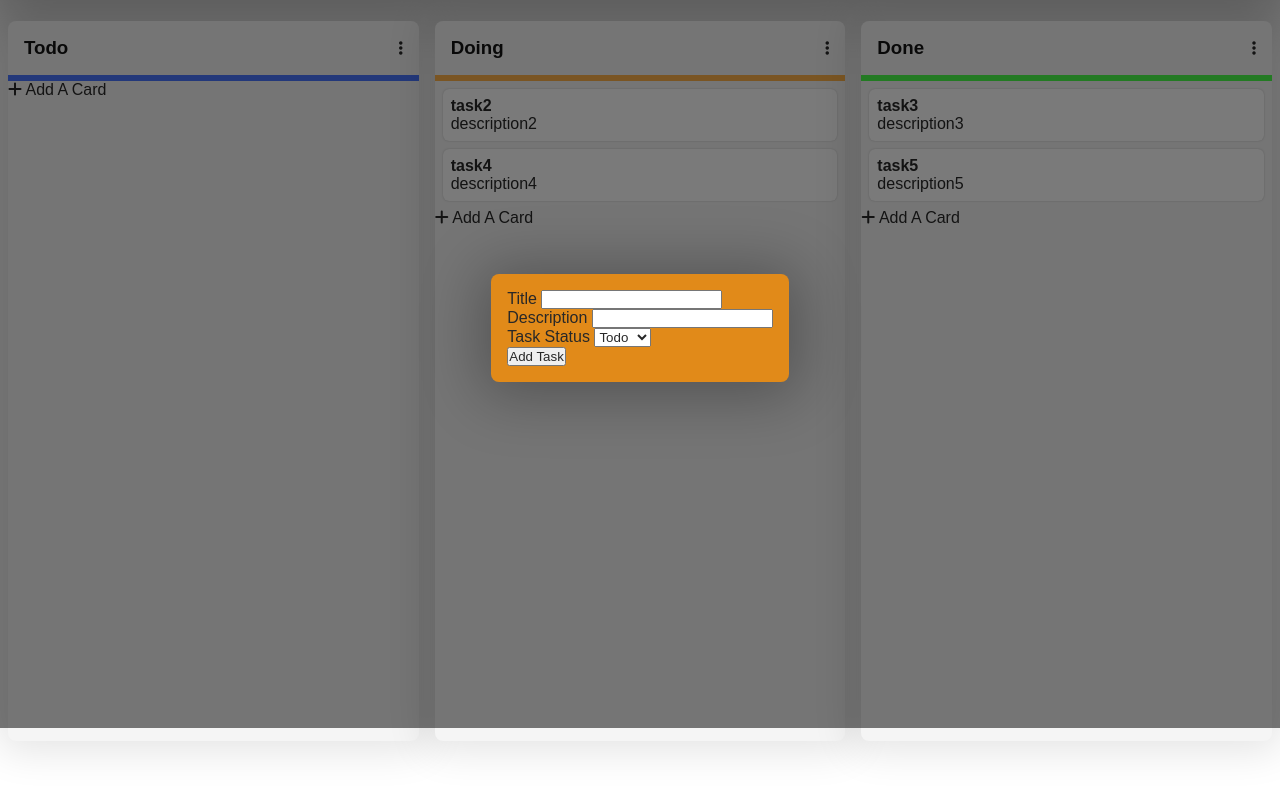
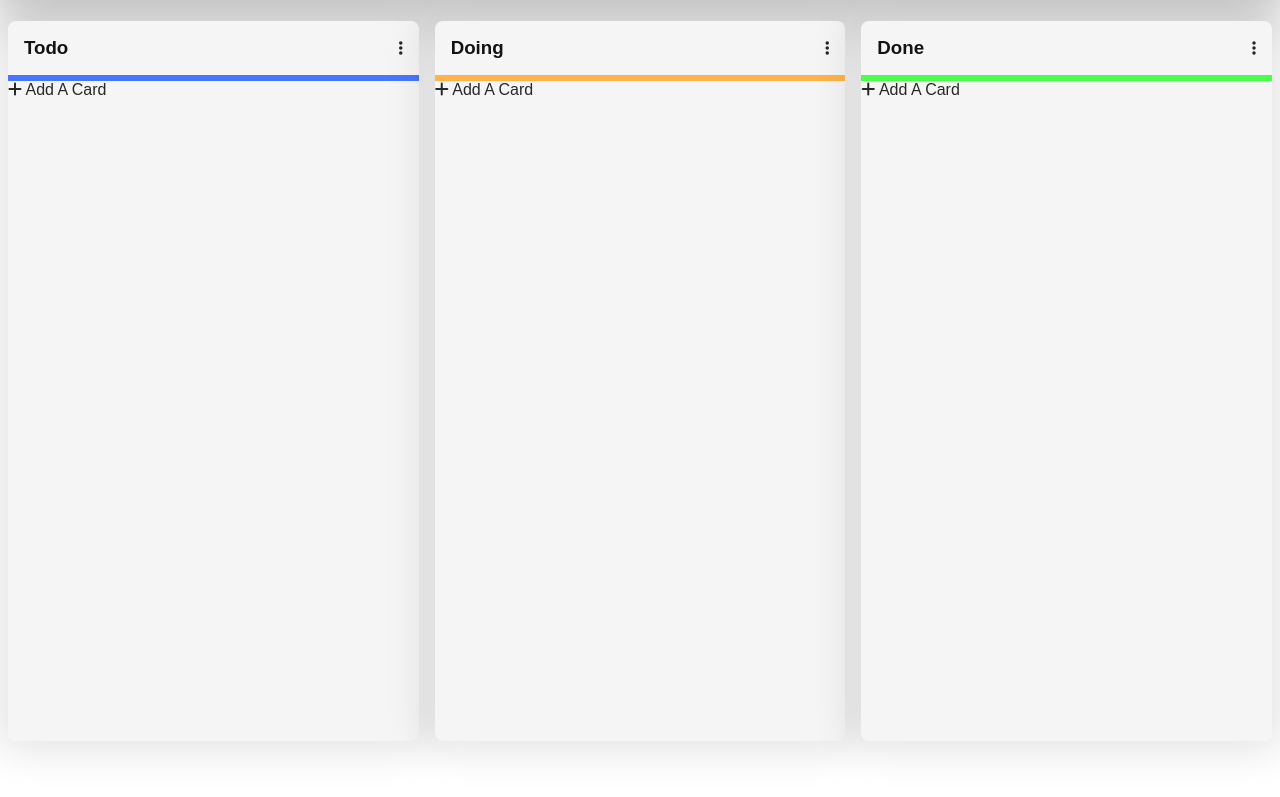
Before and after one commit to mahmutyoung/task-manager, a website: page index.html in a window 1280 px wide. Shown: the part 72-869 px from the top of the page. Drawn offline with Linux system fonts and the light colour scheme.

Commit message:
UI refinement

```diff
--- a/main.js
+++ b/main.js
@@ -1,14 +1,4 @@
-let task1 = createTask('task1', 'description1');
-let task2 = createTask('task2', 'description2');
-let task3 = createTask('task3', 'description3');
-let task4 = createTask('task4', 'description4');
-let task5 = createTask('task5', 'description5');
-task2.status = 'doing';
-task3.status = 'done';
-task4.status = 'doing';
-task5.status = 'done';
-
-const tasks = [task1, task2, task3, task4, task5];
+const tasks = [];
 console.log(tasks);
 const todoList = document.getElementById('todo-list');
 const doingList = document.getElementById('doing-list');
@@ -16,6 +6,7 @@ const doneList = document.getElementById('done-list');
 const form = document.getElementById('form');
 const newCard = document.getElementById('add');
 const popup = document.getElementById('pop-up__container');
+
 form.addEventListener('submit', (e) => {
   e.preventDefault();
   const title = e.target[0].value;
@@ -24,6 +15,8 @@ form.addEventListener('submit', (e) => {
   const newTask = createTask(title, description, status);
   console.log(newTask);
   tasks.push(newTask);
+  e.target[0].value = '';
+  e.target[1].value = '';
 
   renderBoard(tasks);
 
@@ -50,17 +43,9 @@ function renderBoard(tasks) {
   doneList.innerHTML += `<p onclick="addCard()" class="addCard"><i class="fa-solid fa-plus"></i> Add A Card</p>`;
 }
 function deleteBoard() {
-  return tasks.forEach((item) => {
-    if (item.status === 'todo') {
-      todoList.innerHTML = '';
-    }
-    if (item.status === 'doing') {
-      doingList.innerHTML = '';
-    }
-    if (item.status === 'done') {
-      doneList.innerHTML = '';
-    }
-  });
+  todoList.innerHTML = '';
+  doingList.innerHTML = '';
+  doneList.innerHTML = '';
 }
 /*
 function createList(status, tasks) {
@@ -80,6 +65,5 @@ function createListItem(item) {
     <p>${item.description}</p>
     </li>`;
 }
-console.log(createListItem(task1));
 
 renderBoard(tasks);
--- a/style.css
+++ b/style.css
@@ -10,13 +10,12 @@
     width: 100%;
     height: 100vh;
     display: flex;
-
     padding-top:16px;
     justify-content: right;
 
 }
 .pop-up__container{
-
+    visibility: hidden;
     display: flex;
     align-items: center;
     justify-content: center;
@@ -27,7 +26,6 @@
 }
 
 .form{
-
     padding: 16px;
     z-index: 100;
     background-color: rgb(225, 138, 25);
@@ -67,22 +65,20 @@ h1{
     border-bottom:6px solid rgb(73, 255, 73);
 }
 h3{
-
     color: rgb(19, 19, 19);
     padding: 16px;
     border-radius: 8px 8px 0 0;;
-
 }
 .col-container{
+    width: 100%;
+    height: 90vh;
     margin :8px;
     border-radius: 8px;
-
     background-color: rgb(245, 245, 245);
     box-shadow: 0 0 40px 10px rgba(0, 0, 0, 0.109);
 }
 .todo{
-    width: 100%;
-    height: 90vh;
+
     overflow-x: hidden;
     overflow-y: auto;
     align-items: center;
```
